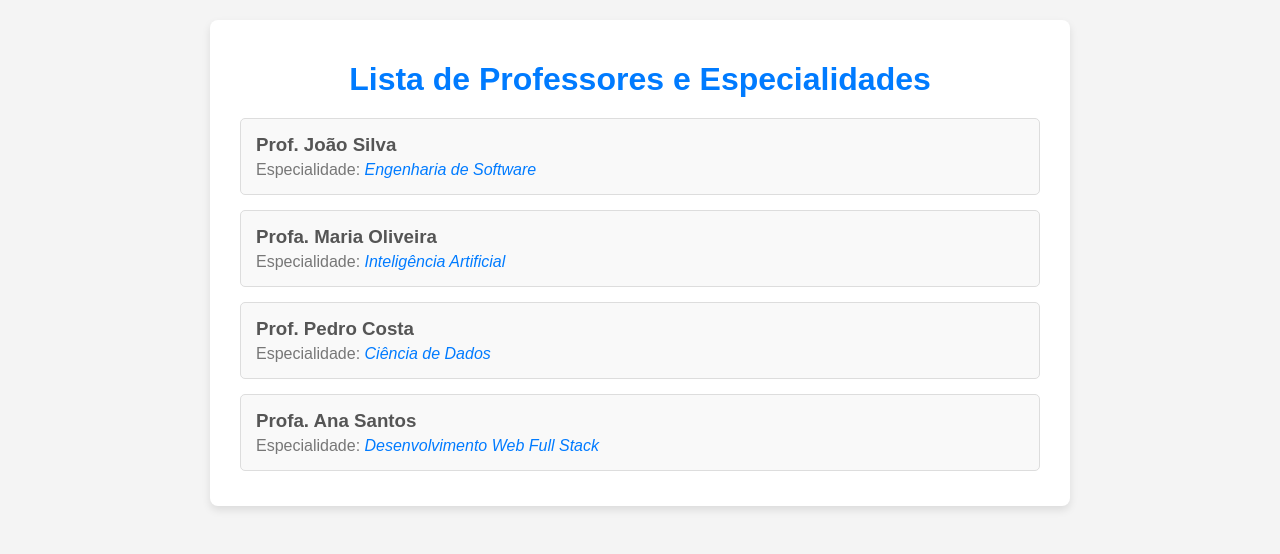
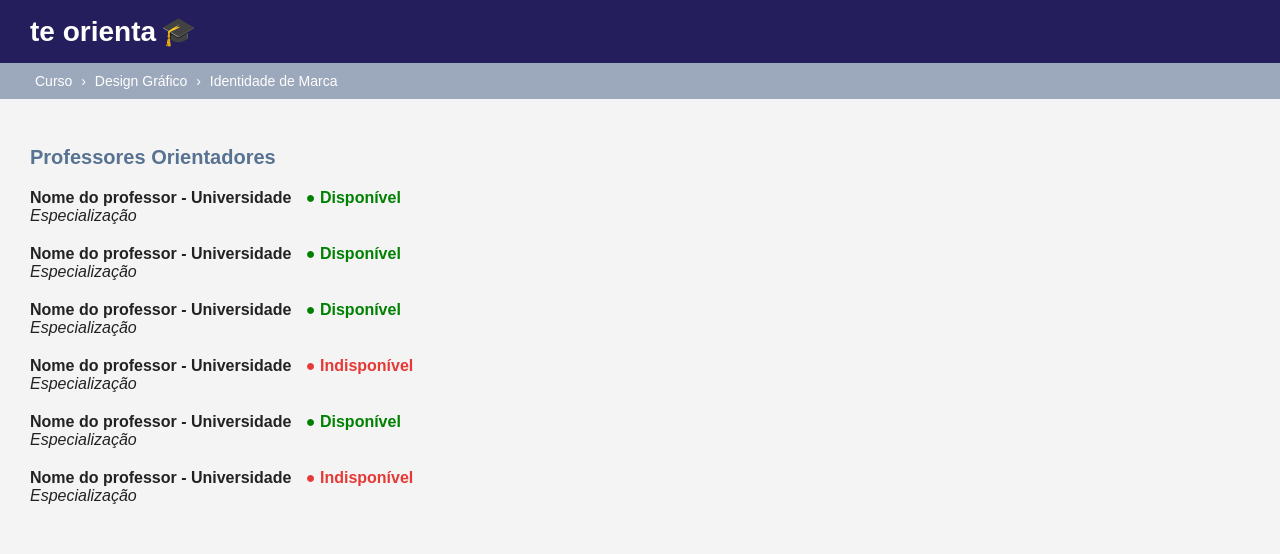
Before and after one commit to IvanilsoDaSilva/iff-seorienta, a Django app: page /Aluno/ in a window 1280 px wide. Shown: the top 554 px of the page. Run offline with Django 5.2, Linux system fonts and the light colour scheme.

Commit message:
FEAT : desenvolvimento das telas

```diff
--- a/Aluno/templates/Aluno_View.html
+++ b/Aluno/templates/Aluno_View.html
@@ -1,88 +1,122 @@
 <!DOCTYPE html>
-<html lang="pt-br">
+<html lang="pt-BR">
 <head>
   <meta charset="UTF-8">
-    <meta name="viewport" content="width=device-width, initial-scale=1.0">
-    <title>Lista de Professores</title>
+  <title>Te Orienta</title>
   <style>
     body {
       font-family: Arial, sans-serif;
+      margin: 0;
       background-color: #f4f4f4;
-            color: #333;
+      color: #222;
+    }
+    header {
+      background-color: #241f5c;
+      padding: 15px 30px;
+      display: flex;
+      align-items: center;
+      color: #fff;
+    }
+    header h1 {
       margin: 0;
-            padding: 20px;
+      font-size: 28px;
+      font-weight: bold;
+    }
+    header h1 span {
+      color: #fff;
+    }
+    header .cap {
+      color: #ff5722;
+      font-size: 28px;
+      margin-left: 5px;
+    }
+    nav {
+      background-color: #9ca8bb;
+      padding: 10px 30px;
+      font-size: 14px;
+      color: #fff;
+    }
+    nav a {
+      color: #fff;
+      text-decoration: none;
+      margin: 0 5px;
     }
     .container {
-            max-width: 800px;
-            margin: 0 auto;
-            background-color: #fff;
-            padding: 20px 30px;
-            border-radius: 8px;
-            box-shadow: 0 4px 8px rgba(0, 0, 0, 0.1);
+      padding: 30px;
     }
-        h1 {
-            text-align: center;
-            color: #007BFF;
+    h2 {
+      color: #587292;
+      font-size: 20px;
       margin-bottom: 20px;
     }
-        .professor-card {
-            border: 1px solid #ddd;
-            border-radius: 5px;
-            padding: 15px;
-            margin-bottom: 15px;
-            background-color: #f9f9f9;
-            display: flex;
-            justify-content: space-between;
-            align-items: center;
+    .professor {
+      margin-bottom: 20px;
+      font-size: 16px;
     }
-        .professor-info {
-            flex-grow: 1;
+    .professor strong {
+      font-weight: bold;
     }
-        .professor-info h3 {
-            margin: 0 0 5px 0;
-            color: #555;
+    .status {
+      font-weight: bold;
+      margin-left: 10px;
     }
-        .professor-info p {
-            margin: 0;
-            color: #777;
+    .disponivel {
+      color: green;
     }
-        .specialty {
-            font-style: italic;
-            color: #007BFF;
+    .indisponivel {
+      color: #e53935;
     }
   </style>
 </head>
 <body>
 
+  <header>
+    <h1>te orienta<span class="cap">🎓</span></h1>
+  </header>
+
+  <nav>
+    <a href="#">Curso</a> ›
+    <a href="#">Design Gráfico</a> ›
+    <a href="#">Identidade de Marca</a>
+  </nav>
+
   <div class="container">
-        <h1>Lista de Professores e Especialidades</h1>
+    <h2>Professores Orientadores</h2>
 
-        <div class="professor-card">
-            <div class="professor-info">
-                <h3>Prof. João Silva</h3>
-                <p>Especialidade: <span class="specialty">Engenharia de Software</span></p>
-            </div>
+    <div class="professor">
+      <strong>Nome do professor - Universidade</strong>
+      <span class="status disponivel">● Disponível</span><br>
+      <em>Especialização</em>
     </div>
 
-        <div class="professor-card">
-            <div class="professor-info">
-                <h3>Profa. Maria Oliveira</h3>
-                <p>Especialidade: <span class="specialty">Inteligência Artificial</span></p>
-            </div>
+    <div class="professor">
+      <strong>Nome do professor - Universidade</strong>
+      <span class="status disponivel">● Disponível</span><br>
+      <em>Especialização</em>
     </div>
 
-        <div class="professor-card">
-            <div class="professor-info">
-                <h3>Prof. Pedro Costa</h3>
-                <p>Especialidade: <span class="specialty">Ciência de Dados</span></p>
-            </div>
+    <div class="professor">
+      <strong>Nome do professor - Universidade</strong>
+      <span class="status disponivel">● Disponível</span><br>
+      <em>Especialização</em>
     </div>
 
-        <div class="professor-card">
-            <div class="professor-info">
-                <h3>Profa. Ana Santos</h3>
-                <p>Especialidade: <span class="specialty">Desenvolvimento Web Full Stack</span></p>
+    <div class="professor">
+      <strong>Nome do professor - Universidade</strong>
+      <span class="status indisponivel">● Indisponível</span><br>
+      <em>Especialização</em>
     </div>
+
+    <div class="professor">
+      <strong>Nome do professor - Universidade</strong>
+      <span class="status disponivel">● Disponível</span><br>
+      <em>Especialização</em>
+    </div>
+
+    <div class="professor">
+      <strong>Nome do professor - Universidade</strong>
+      <span class="status indisponivel">● Indisponível</span><br>
+      <em>Especialização</em>
     </div>
 
   </div>
```
Also changed, not shown: templates/login.html (added, +133 -0 lines), templates/login2.html (added, +133 -0 lines). Lines whose indentation alone changed are shown as unchanged.
